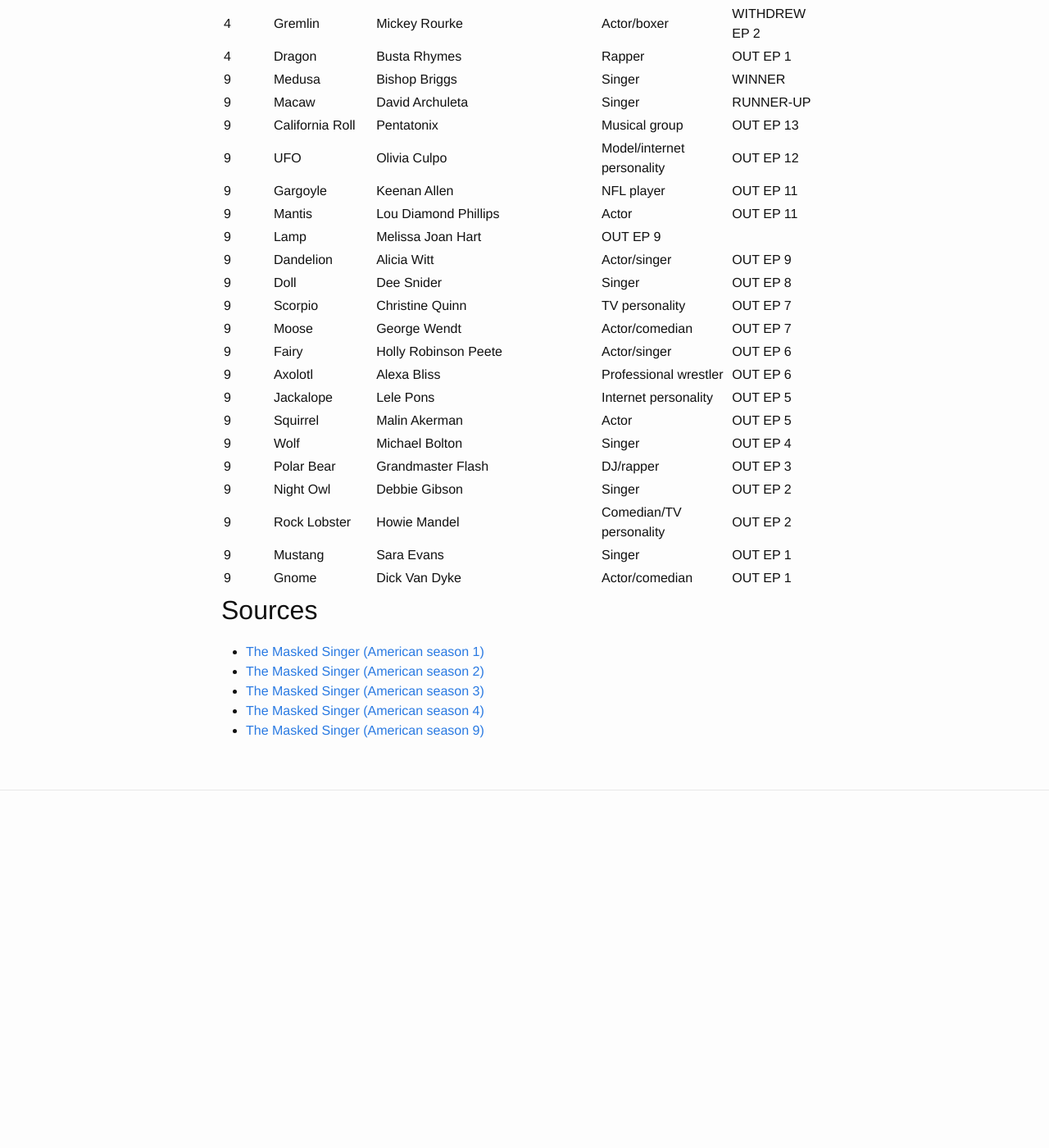
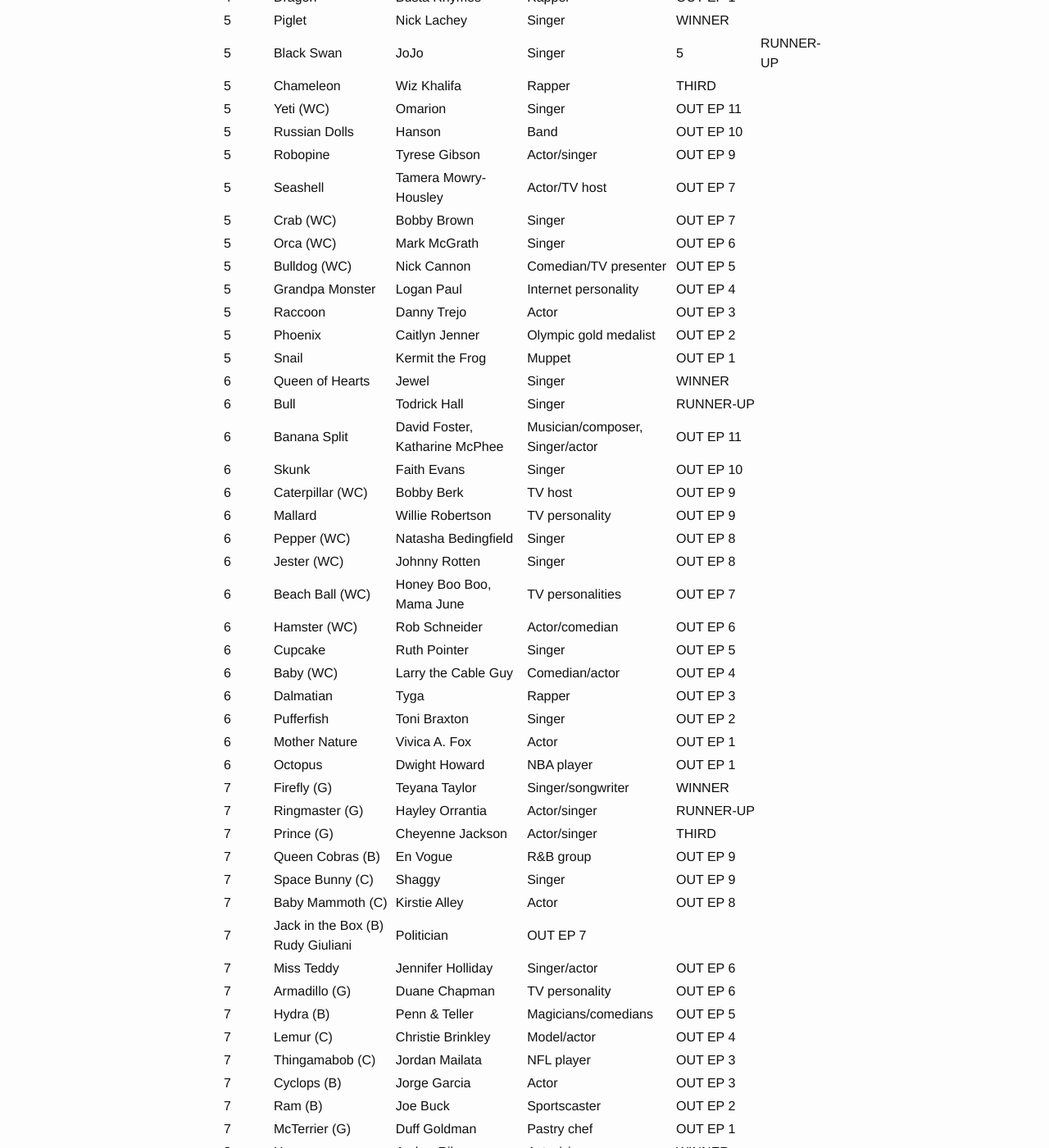
Before and after one commit to roclar/roclar.github.io, a Jekyll site: the page built from MaskedSingerContestants.md, in a window 1280 px wide and 1400 px high, scrolled down 2262 px. Shown: the whole window at 82% size. Built offline with Jekyll 4.4.1, drawn with Linux system fonts in a browser that asks for light colours; before the commit the page ends 3316 px from its top, so only the background shows below that; some of the changed text lies outside the part shown.

Commit message:
Added remaining American seasons

```diff
--- a/MaskedSingerContestants.md
+++ b/MaskedSingerContestants.md
@@ -73,13 +73,80 @@
 | 4 | Broccoli | Paul Anka | Singer | OUT EP 9 |
 | 4 | Serpent | Dr. Elvis Francois | Surgeon/viral video star | OUT EP 8 |
 | 4 | Whatchamacallit | Lonzo Ball | NBA player | OUT EP 8 |
-| 4 | Snow Owls | Clint Black, Singer & Lisa Hartman Black, Actor/singer | OUT EP 7 |
+| 4 | Snow Owls | Clint Black, Lisa Hartman Black | Singer, Actor/singer | OUT EP 7 |
 | 4 | Squiggly Monster | Bob Saget | Comedian/TV host | OUT EP 6 |
 | 4 | Lips | Wendy Williams | Talk show host | OUT EP 5 |
 | 4 | Baby Alien | Mark Sanchez | Retired NFL player | OUT EP 4 |
 | 4 | Giraffe | Brian Austin Green | Actor | OUT EP 3 |
 | 4 | Gremlin | Mickey Rourke | Actor/boxer | WITHDREW EP 2 |
 | 4 | Dragon | Busta Rhymes | Rapper | OUT EP 1 |
+| 5 | Piglet | Nick Lachey | Singer | WINNER |
+| 5 | Black Swan | JoJo | Singer| 5 | RUNNER-UP |
+| 5 | Chameleon | Wiz Khalifa | Rapper | THIRD |
+| 5 | Yeti (WC) | Omarion | Singer | OUT EP 11 |
+| 5 | Russian Dolls | Hanson | Band | OUT EP 10 |
+| 5 | Robopine | Tyrese Gibson | Actor/singer | OUT EP 9 |
+| 5 | Seashell | Tamera Mowry-Housley | Actor/TV host | OUT EP 7 |
+| 5 | Crab (WC) | Bobby Brown | Singer | OUT EP 7 |
+| 5 | Orca (WC) | Mark McGrath | Singer | OUT EP 6 |
+| 5 | Bulldog (WC) | Nick Cannon | Comedian/TV presenter | OUT EP 5 |
+| 5 | Grandpa Monster | Logan Paul | Internet personality | OUT EP 4|
+| 5 | Raccoon | Danny Trejo | Actor | OUT EP 3 |
+| 5 | Phoenix | Caitlyn Jenner | Olympic gold medalist | OUT EP 2|
+| 5 | Snail | Kermit the Frog | Muppet | OUT EP 1|
+| 6 | Queen of Hearts | Jewel | Singer | WINNER |
+| 6 | Bull | Todrick Hall | Singer | RUNNER-UP |
+| 6 | Banana Split | David Foster, Katharine McPhee | Musician/composer, Singer/actor | OUT EP 11 |
+| 6 | Skunk | Faith Evans | Singer | OUT EP 10 |
+| 6 | Caterpillar (WC) | Bobby Berk | TV host | OUT EP 9 |
+| 6 | Mallard | Willie Robertson | TV personality | OUT EP 9 |
+| 6 | Pepper (WC) | Natasha Bedingfield | Singer | OUT EP 8 |
+| 6 | Jester (WC) | Johnny Rotten | Singer | OUT EP 8 |
+| 6 | Beach Ball (WC) | Honey Boo Boo, Mama June | TV personalities | OUT EP 7 |
+| 6 | Hamster (WC) | Rob Schneider | Actor/comedian | OUT EP 6 |
+| 6 | Cupcake | Ruth Pointer | Singer | OUT EP 5 |
+| 6 | Baby (WC) | Larry the Cable Guy | Comedian/actor | OUT EP 4 |
+| 6 | Dalmatian | Tyga | Rapper | OUT EP 3 |
+| 6 | Pufferfish | Toni Braxton | Singer | OUT EP 2 |
+| 6 | Mother Nature | Vivica A. Fox | Actor | OUT EP 1 |
+| 6 | Octopus | Dwight Howard | NBA player | OUT EP 1 |
+| 7 | Firefly (G) | Teyana Taylor | Singer/songwriter | WINNER |
+| 7 | Ringmaster (G) | Hayley Orrantia | Actor/singer | RUNNER-UP |
+| 7 | Prince (G) | Cheyenne Jackson | Actor/singer | THIRD |
+| 7 | Queen Cobras (B) | En Vogue | R&B group | OUT EP 9 |
+| 7 | Space Bunny (C) | Shaggy | Singer | OUT EP 9 |
+| 7 | Baby Mammoth (C) | Kirstie Alley | Actor | OUT EP 8 |
+| 7 | Jack in the Box (B) Rudy Giuliani | Politician | OUT EP 7 |
+| 7 | Miss Teddy | Jennifer Holliday | Singer/actor | OUT EP 6 |
+| 7 | Armadillo (G) | Duane Chapman | TV personality | OUT EP 6 |
+| 7 | Hydra (B) | Penn & Teller | Magicians/comedians | OUT EP 5 |
+| 7 | Lemur (C) | Christie Brinkley | Model/actor | OUT EP 4 |
+| 7 | Thingamabob (C) | Jordan Mailata | NFL player | OUT EP 3 |
+| 7 | Cyclops (B) | Jorge Garcia | Actor | OUT EP 3 |
+| 7 | Ram (B) | Joe Buck | Sportscaster | OUT EP 2 |
+| 7 | McTerrier (G) | Duff Goldman | Pastry chef | OUT EP 1 |
+| 8 | Harp | Amber Riley | Actor/singer | WINNER |
+| 8 | Lambs | Wilson Phillips | Vocal group | RUNNERS-UP |
+| 8 | Snowstorm | Nikki Glaser | Comedian/TV host | OUT EP 10 |
+| 8 | Sir Bug a Boo | Ray Parker Jr. | Singer | OUT EP 9 |
+| 8 | Scarecrow | Linda Blair | Actor/activist | WITHDREW EP 9 |
+| 8 | Avocado | Adam Carolla | Actor/comedian | OUT EP 8 |
+| 8 | Bride | Chris Jericho | Professional wrestler | OUT EP 8 |
+| 8 | Gopher | George Clinton | Singer/bandleader | OUT EP 7 |
+| 8 | Venus Fly Trap | George Foreman | Retired boxer | OUT EP 7 |
+| 8 | Milkshake | Le'Veon Bell | NFL player | OUT EP 6 |
+| 8 | Walrus | Joey Lawrence | Actor/singer | OUT EP 6 |
+| 8 | Robo Girl | Kat Graham | Actor/singer | OUT EP 5 |
+| 8 | Beetle | Jerry Springer | TV host | OUT EP 5 |
+| 8 | Mermaid | Gloria Gaynor | Singer | OUT EP 4 |
+| 8 | Maize | Mario Cantone | Actor/comedian | OUT EP 4 |
+| 8 | Fortune Teller | Daymond John | Businessman | OUT EP 3 |
+| 8 | Mummies | Mike Lookinlan, Barry Williams, Christopher Knight | Actors | OUT EP 3 |
+| 8 | Panther | Montell Jordan | Singer | OUT EP 2 |
+| 8 | Pi-Rat | Jeff Dunham | Ventriloquist/comedian | OUT EP 2 |
+| 8 | Hummingbird | Chris Kirkpatrick | Singer | OUT EP 1 |
+| 8 | Hedgehog | Eric Idle | Actor/comedian | OUT EP 1 |
+| 8 | Knight | William Shatner | Actor | OUT EP 1 |
 | 9 | Medusa | Bishop Briggs | Singer | WINNER |
 | 9 | Macaw | David Archuleta | Singer | RUNNER-UP |
 | 9 | California Roll | Pentatonix | Musical group | OUT EP 13 |
@@ -108,4 +175,8 @@
 * [The Masked Singer (American season 2)](https://en.wikipedia.org/wiki/The_Masked_Singer_(American_season_2))
 * [The Masked Singer (American season 3)](https://en.wikipedia.org/wiki/The_Masked_Singer_(American_season_3))
 * [The Masked Singer (American season 4)](https://en.wikipedia.org/wiki/The_Masked_Singer_(American_season_4))
+* [The Masked Singer (American season 5)](https://en.wikipedia.org/wiki/The_Masked_Singer_(American_season_5))
+* [The Masked Singer (American season 6)](https://en.wikipedia.org/wiki/The_Masked_Singer_(American_season_6))
+* [The Masked Singer (American season 7)](https://en.wikipedia.org/wiki/The_Masked_Singer_(American_season_7))
+* [The Masked Singer (American season 8)](https://en.wikipedia.org/wiki/The_Masked_Singer_(American_season_8))
 * [The Masked Singer (American season 9)](https://en.wikipedia.org/wiki/The_Masked_Singer_(American_season_9))
```
